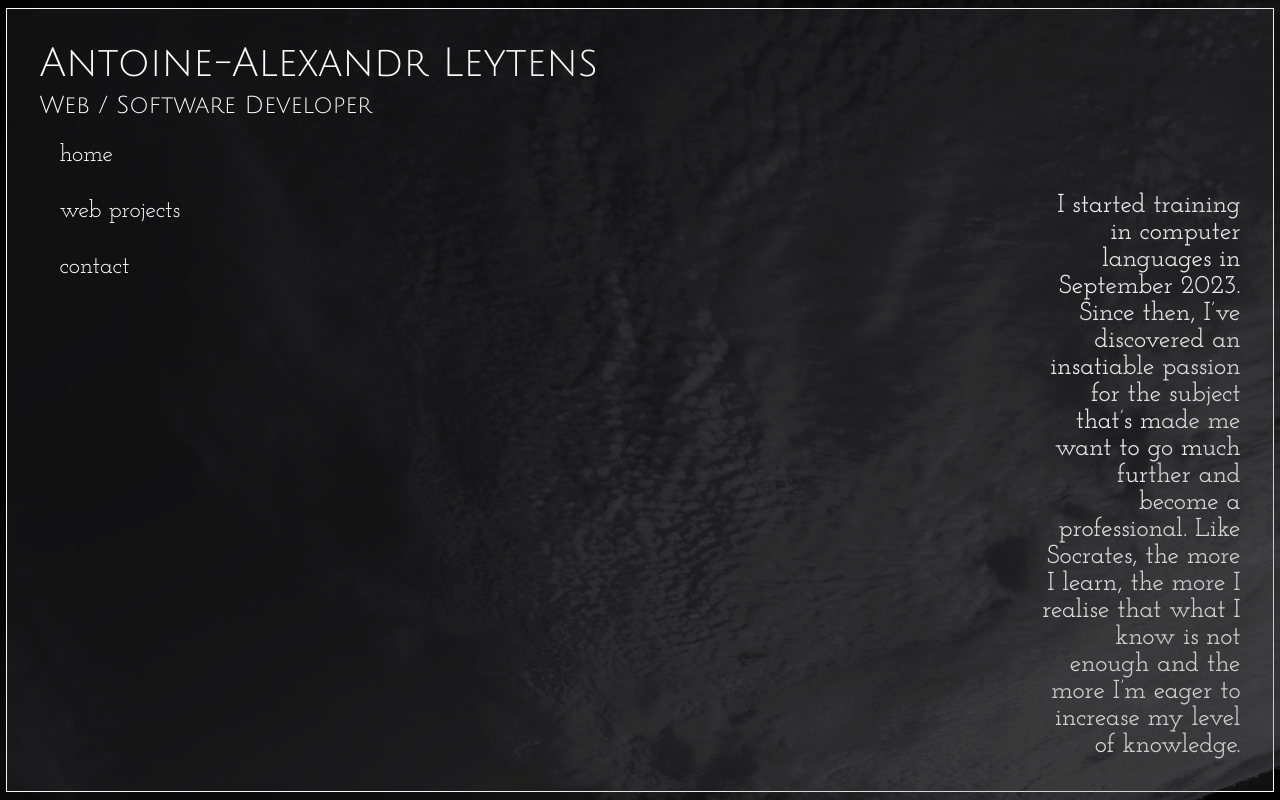
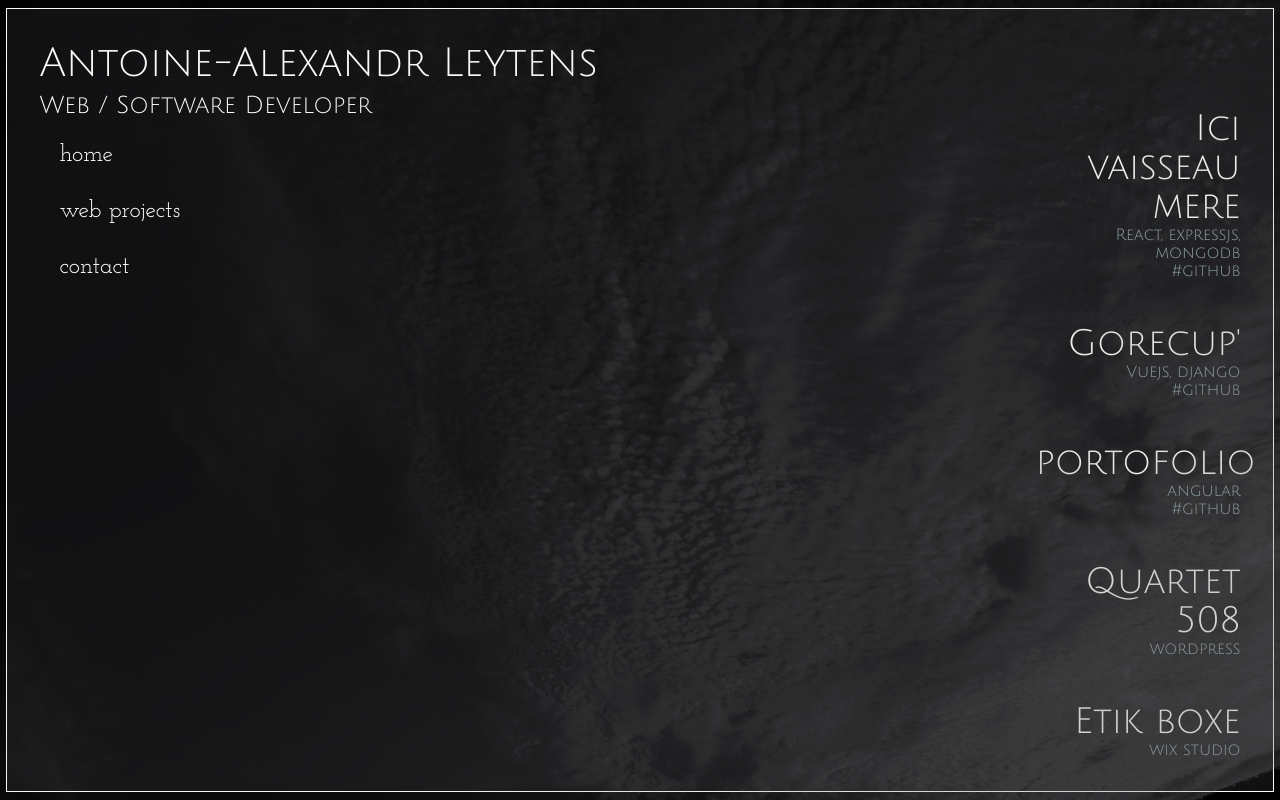
Before and after one commit to Antoine9123/portfolio, an Angular app in the folder portfolio/: page / in a window 1280 px wide. Built offline with nearby package versions, Linux system fonts and the light colour scheme.

Commit message:
add web project components

```diff
--- a/portfolio/src/app/app.component.html
+++ b/portfolio/src/app/app.component.html
@@ -3,6 +3,8 @@
     <app-navbar></app-navbar>
   </div>
   <div class="content-container">
-    <app-home></app-home>
+    <!--<app-home></app-home> -->
+    <app-web-projects></app-web-projects>
+    <!--<app-contact></app-contact> -->
   </div>
 </div>
--- a/portfolio/src/app/components/navbar/navbar.component.scss
+++ b/portfolio/src/app/components/navbar/navbar.component.scss
@@ -31,6 +31,7 @@
 
       &:hover {
         color: #96AEB2;
+        transition: 0.5s;
       }
     }
   }
--- a/portfolio/src/app/pages/web-projects/web-projects.component.html
+++ b/portfolio/src/app/pages/web-projects/web-projects.component.html
@@ -1 +1,34 @@
-<p>web-projects works!</p>
+<h3>
+    <a>Ici vaisseau mere</a>
+</h3>
+<h4>React, expressjs, mongodb</h4>
+<h4>
+    <a>#github</a>
+</h4>
+
+<h3>
+    <a>Gorecup'</a>
+</h3>
+<h4>Vuejs, django</h4>
+<h4>
+    <a>#github</a>
+</h4>
+
+<h3>
+    <a>portofolio</a>
+</h3>
+<h4>angular</h4>
+<h4>
+    <a>#github</a>
+</h4>
+
+<h3>
+    <a>Quartet 508</a>
+</h3>
+<h4>wordpress</h4>
+
+
+<h3>
+    <a>Etik boxe</a>
+</h3>
+<h4>wix studio</h4>
--- a/portfolio/src/app/pages/web-projects/web-projects.component.scss
+++ b/portfolio/src/app/pages/web-projects/web-projects.component.scss
@@ -0,0 +1,20 @@
+*{
+    font-family: "Julius Sans One", sans-serif;
+    font-weight: 400;
+
+}
+
+h3 {
+    font-size: 36px;
+    margin-top: 44px;
+
+    &:hover {
+        color: #CC7676;
+        transition: 0.5s;
+      }
+}
+
+h4 {
+    font-size: 16px;
+    color:#96AEB2;
+}
```
